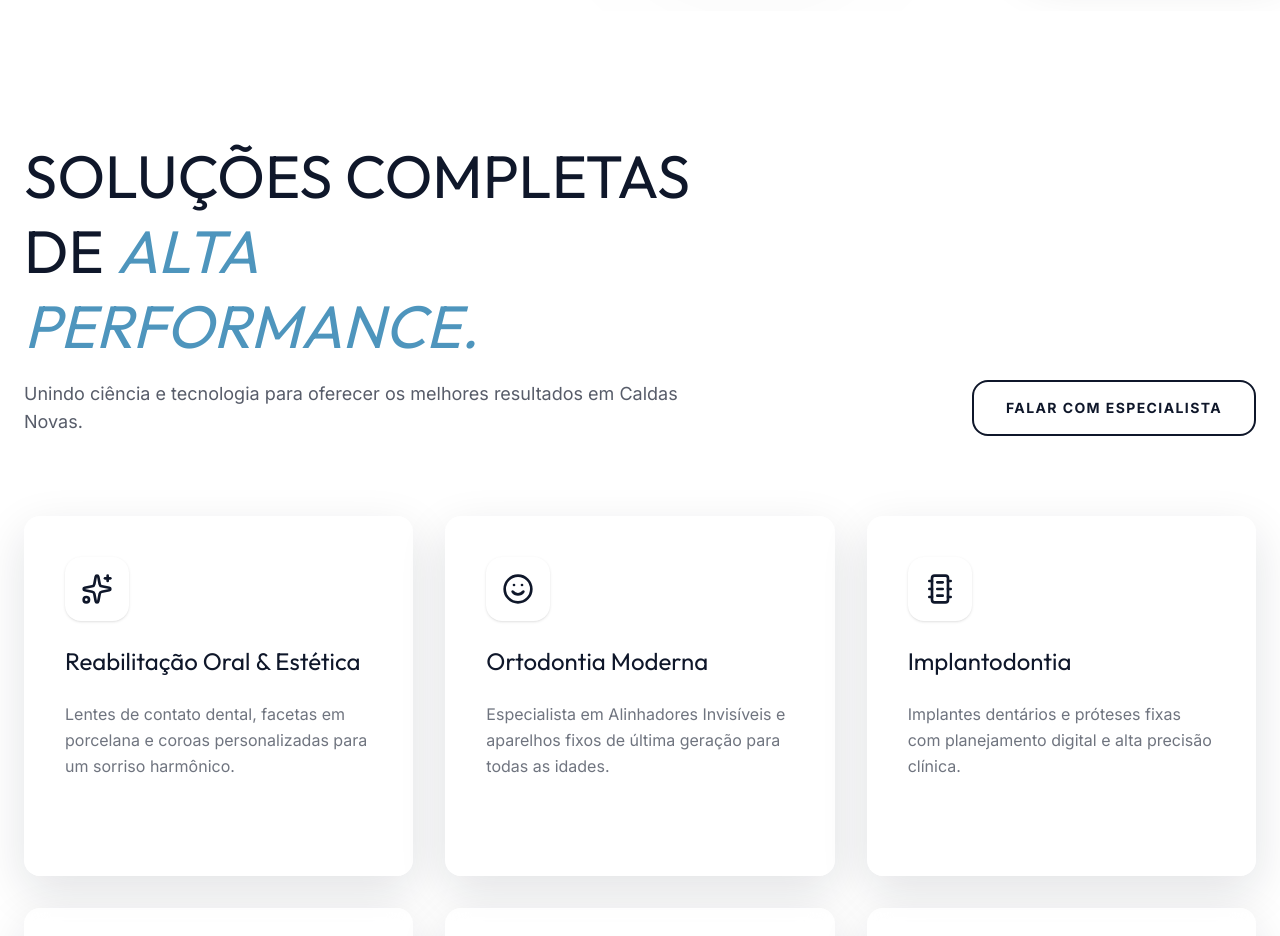
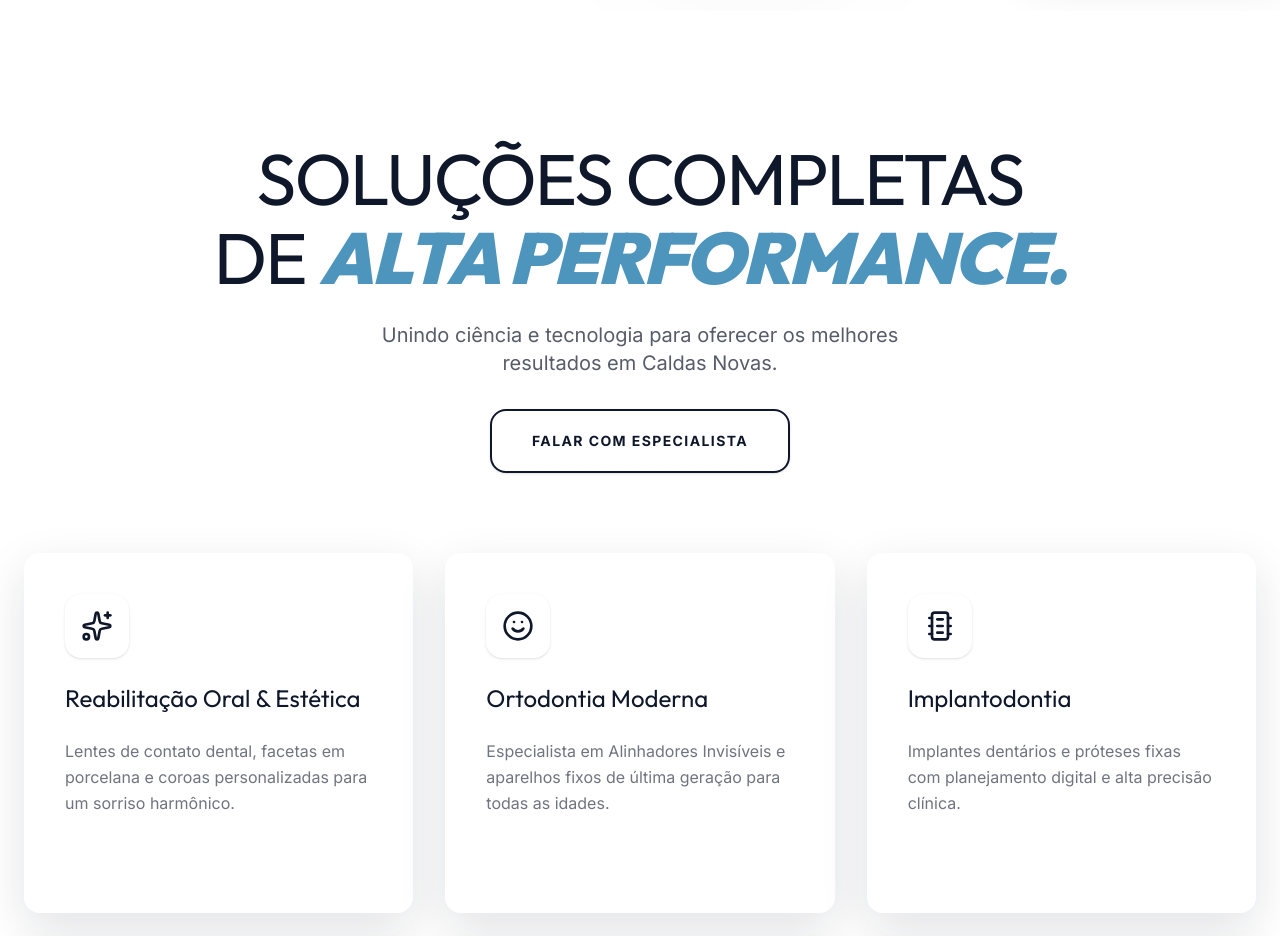
Before and after one commit to r8f8el/peixoto-odontologia, a React (Vite) app: page / in a window 1280 px wide. Shown: the part 940-1876 px from the top of the page. Built offline with nearby package versions, Linux system fonts and the light colour scheme; no server answers; the database is empty.

Commit message:
UI: Centered Treatments section with Outfit typography

```diff
--- a/src/components/Treatments.jsx
+++ b/src/components/Treatments.jsx
@@ -68,13 +68,13 @@ const Treatments = () => {
   return (
     <section id="tratamentos" className="py-32 px-6 relative bg-white/50">
       <div className="max-w-7xl mx-auto space-y-20">
-        <div className="flex flex-col md:flex-row justify-between items-end gap-8">
-          <div className="space-y-4 max-w-2xl">
-            <h2 className="text-4xl md:text-6xl font-display text-primary uppercase leading-tight">
-              Soluções Completas <br />
-              de <span className="text-secondary opacity-70 italic">Alta Performance.</span>
+        <div className="flex flex-col items-center text-center space-y-8 max-w-4xl mx-auto">
+          <div className="space-y-6">
+            <h2 className="text-5xl md:text-7xl font-display text-primary uppercase leading-[1.1] tracking-tight">
+              Soluções Completas <br className="hidden md:block" />
+              de <span className="text-secondary opacity-70 italic font-black">Alta Performance.</span>
             </h2>
-            <p className="text-primary/70 text-lg font-body">
+            <p className="text-primary/70 text-lg md:text-xl font-body max-w-xl mx-auto">
               Unindo ciência e tecnologia para oferecer os melhores resultados em Caldas Novas.
             </p>
           </div>
@@ -83,7 +83,7 @@ const Treatments = () => {
              target="_blank"
              rel="noopener noreferrer"
              whileHover={{ scale: 1.05 }}
-             className="px-8 py-4 border-2 border-primary text-primary font-bold tracking-widest text-sm rounded-2xl hover:bg-primary hover:text-white transition-all duration-500 cursor-pointer"
+             className="px-10 py-5 border-2 border-primary text-primary font-bold tracking-widest text-sm rounded-2xl hover:bg-primary hover:text-white transition-all duration-500 cursor-pointer shadow-sm hover:shadow-lux"
           >
             FALAR COM ESPECIALISTA
           </motion.a>
```
